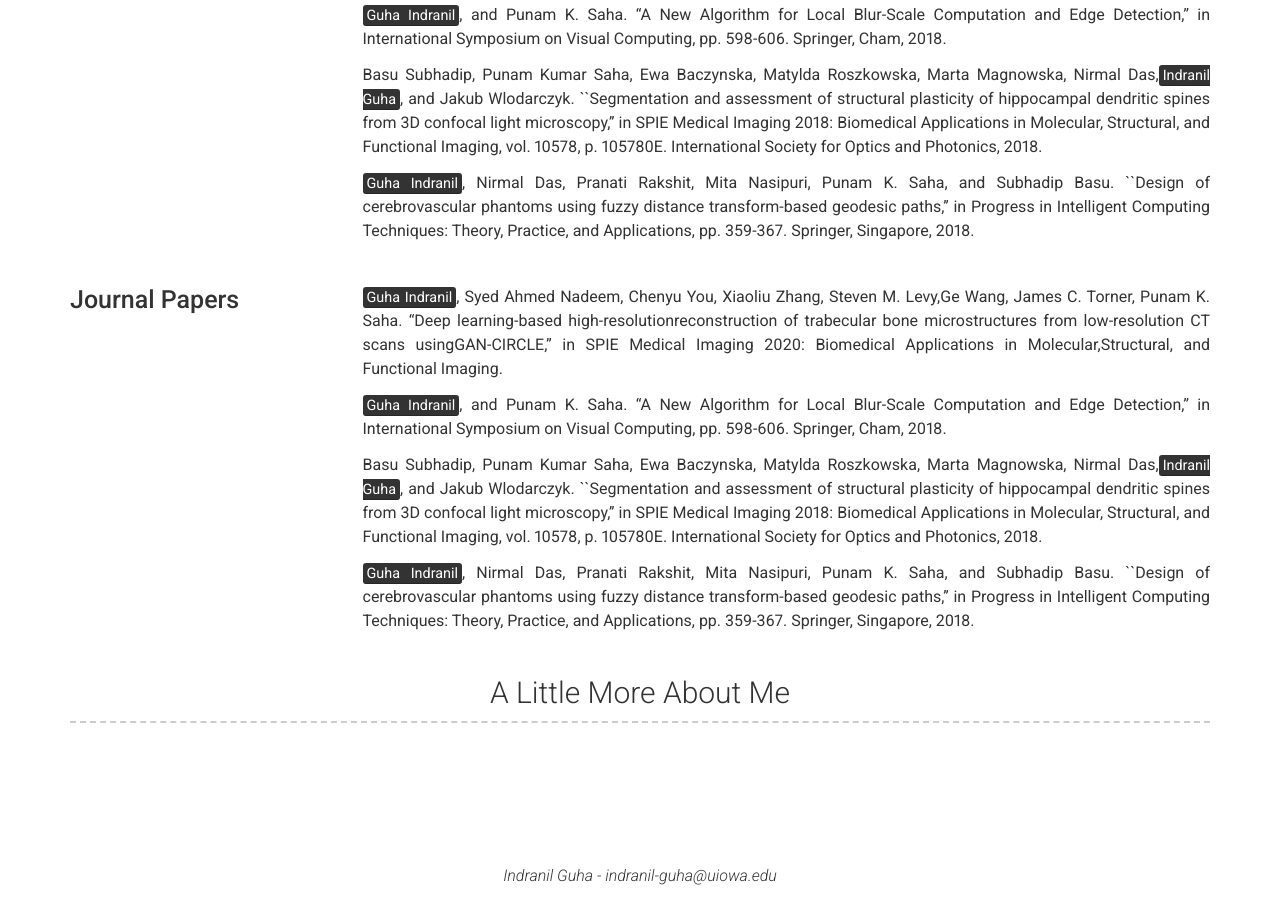
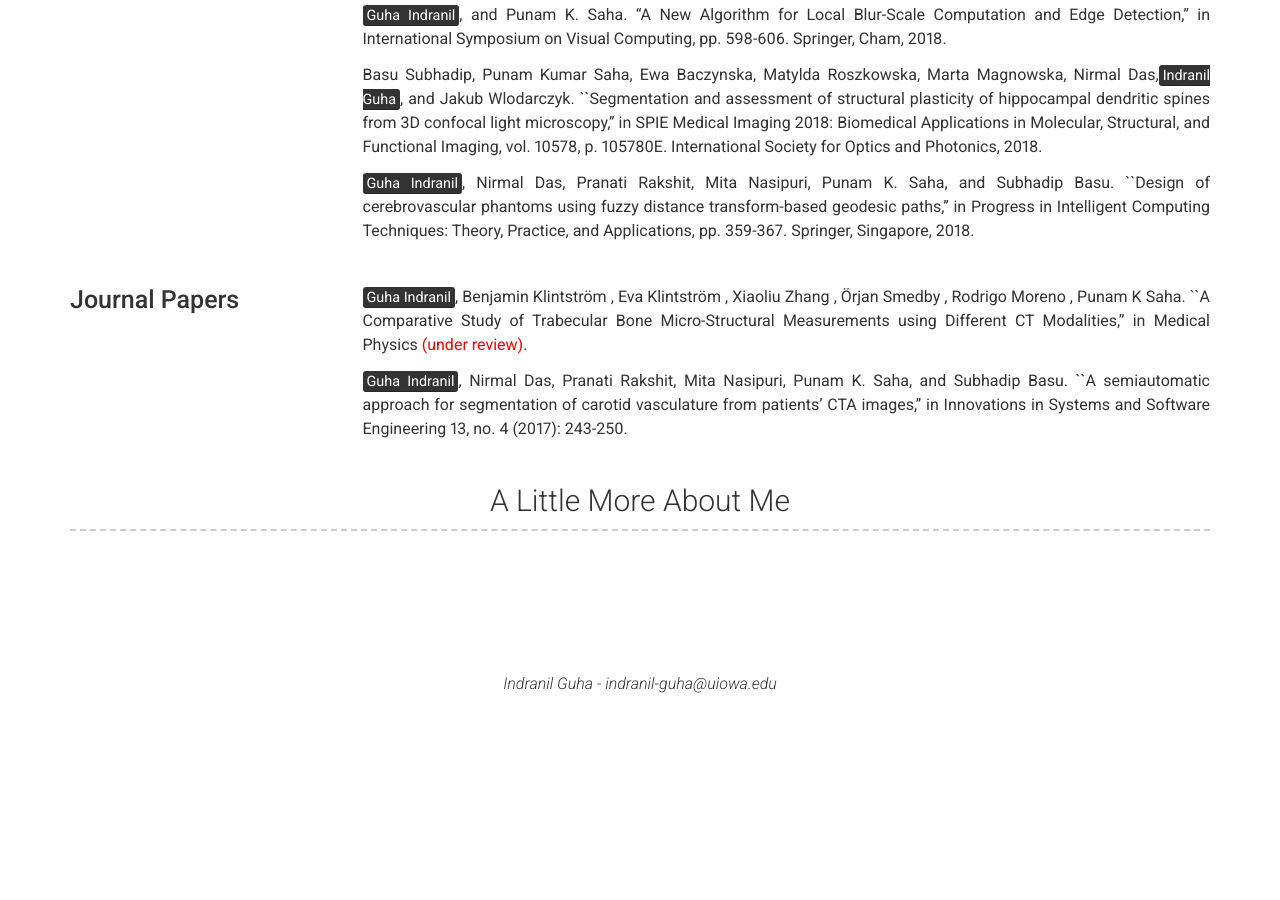
Before and after one commit to iguha94/iguha94.github.io, a Jekyll site: the page built from index.md, in a window 1280 px wide and 900 px high, scrolled down 735 px. Built offline with Jekyll 4.4.1, drawn with Linux system fonts in a browser that asks for light colours; nearby versions of some CDN libraries; a style sheet for code colours, icons or effects is not loaded; after the commit the page ends 1443 px from its top, so only the background shows below that.

Commit message:
Project changes

```diff
--- a/_data/projects.yml
+++ b/_data/projects.yml
@@ -12,10 +12,6 @@
 - layout: left
   name: Journal Papers
   description: | # this will include new lines to allow paragraphs
-    <mark>Guha Indranil</mark>, Syed Ahmed Nadeem, Chenyu You, Xiaoliu Zhang, Steven M. Levy,Ge  Wang,  James  C.  Torner,  Punam  K.  Saha.   "Deep  learning-based  high-resolutionreconstruction of trabecular bone microstructures from low-resolution CT scans usingGAN-CIRCLE," in SPIE Medical Imaging 2020: Biomedical Applications in Molecular,Structural, and Functional Imaging.
+    <mark>Guha Indranil</mark>, Benjamin Klintström , Eva Klintström , Xiaoliu Zhang , Örjan Smedby , Rodrigo Moreno , Punam K Saha. ``A Comparative Study of Trabecular Bone Micro-Structural Measurements using Different CT Modalities,'' in Medical Physics <font color="red">(under review)</font>.
 
-    <mark>Guha Indranil</mark>, and Punam K. Saha. "A New Algorithm for Local Blur-Scale Computation and Edge Detection," in International Symposium on Visual Computing, pp. 598-606. Springer, Cham, 2018.
-
-    Basu Subhadip, Punam Kumar Saha, Ewa Baczynska, Matylda Roszkowska, Marta Magnowska, Nirmal Das,<mark>Indranil Guha</mark>, and Jakub Wlodarczyk. ``Segmentation and assessment of structural plasticity of hippocampal dendritic spines from 3D confocal light microscopy,'' in SPIE Medical Imaging 2018: Biomedical Applications in Molecular, Structural, and Functional Imaging, vol. 10578, p. 105780E. International Society for Optics and Photonics, 2018.
-
-    <mark>Guha Indranil</mark>, Nirmal Das, Pranati Rakshit, Mita Nasipuri, Punam K. Saha, and Subhadip Basu. ``Design of cerebrovascular phantoms using fuzzy distance transform-based geodesic paths,'' in Progress in Intelligent Computing Techniques: Theory, Practice, and Applications, pp. 359-367. Springer, Singapore, 2018.
+    <mark>Guha Indranil</mark>, Nirmal Das, Pranati Rakshit, Mita Nasipuri, Punam K. Saha, and Subhadip Basu. ``A semiautomatic approach for segmentation of carotid vasculature from patients’ CTA images,'' in Innovations in Systems and Software Engineering 13, no. 4 (2017): 243-250.
```
